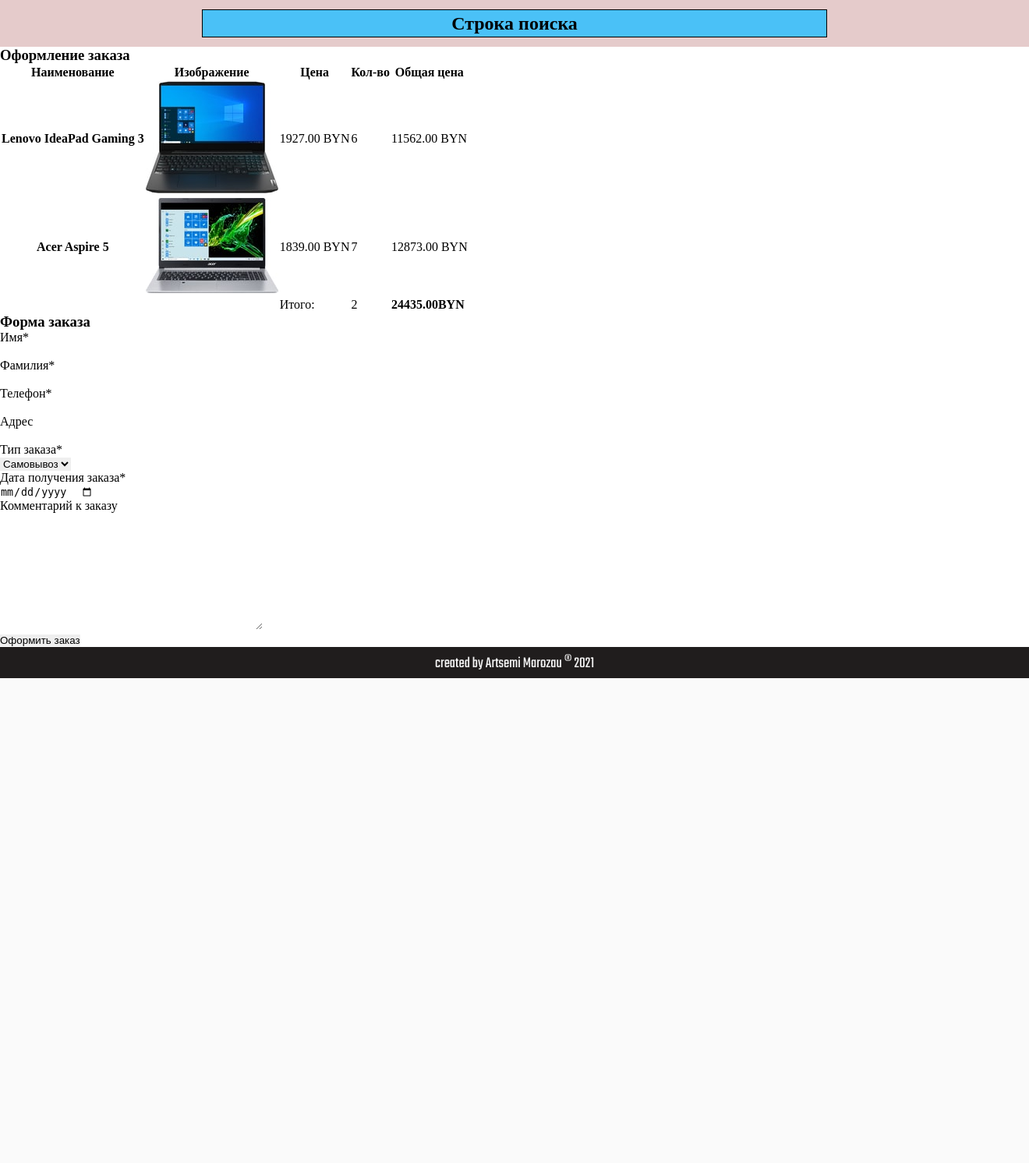
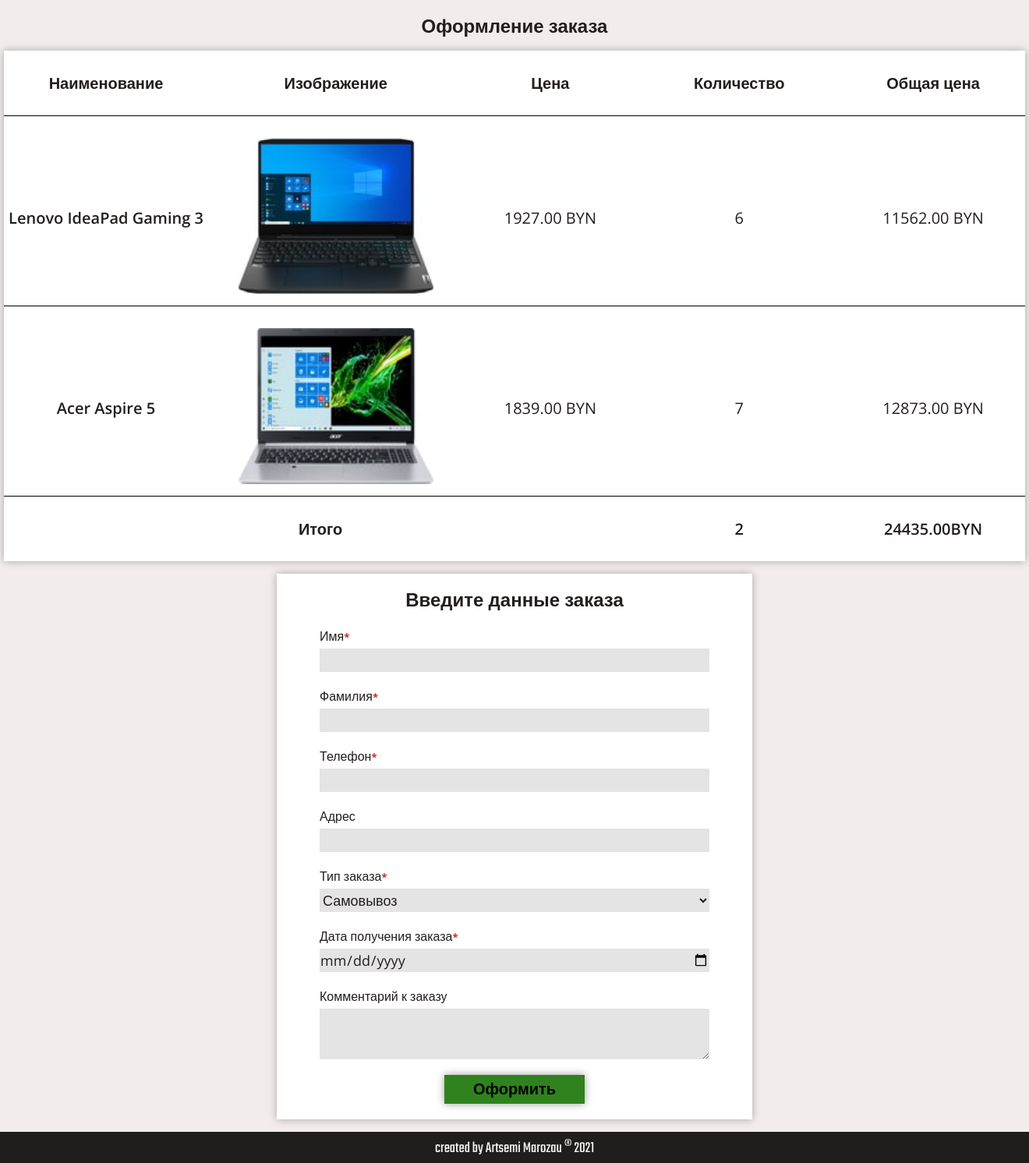
Before and after one commit to qqzii/testsite, a Django app: page /checkout in a window 1320 px wide. Shown: the part 81-1573 px from the top of the page at 78% size. Before the commit the page ends 951 px from the top, so only its background shows below. Run offline with Django 3.2, Linux system fonts and the light colour scheme; a user stored in the database is signed in; data comes from the database, SQL or seed files in the repository; both versions use the stored data as it was after the commit; lists and menus that the app fills with data are empty; some libraries are stand-ins or nearby versions.

Commit message:
10.08.21

```diff
--- a/mysite/app/static/css/base.css
+++ b/mysite/app/static/css/base.css
@@ -45,27 +45,6 @@
 }
 .header__list_item:hover{
     background-color: #4f4f4f;
-}
-
-
-
-.search{
-    height: 60px;
-    background-color: #E5CBCB;
-}
-.search__container{
-    display: flex;
-    justify-content: center;
-    align-items: center;
-}
-.search__item{
-    border: 1px solid black;
-    width: 800px;
-    height: 34px;
-    background-color: #4ac1f7;
-    display: flex;
-    justify-content: center;
-    align-items: center;
 }
 
 
--- a/mysite/app/static/css/cart.css
+++ b/mysite/app/static/css/cart.css
@@ -9,13 +9,15 @@
 .cart__your-cart{
     padding-top: 16px;
     text-align: center;
+    font-size: 24px;
 }
 .cart__table{
+    width: 100%;
     font-weight: normal;
     border-collapse: collapse;
     background-color: white;
     box-shadow: 0 0 10px rgba(0,0,0,0.3);
-    margin: 16px auto 0 auto;
+    margin-top: 16px;
 }
 .cart__table tr{
     border-bottom: 0.5px black solid;
@@ -90,6 +92,6 @@
     font-size: 20px;
     font-weight: 600;
     width: 180px;
-    margin: 10px auto 0 auto;
+    margin: 15px auto 0 auto;
     box-shadow: 0 0 10px rgba(0,0,0,0.4);
 }
--- /dev/null
+++ b/mysite/app/static/css/checkout.css
@@ -0,0 +1,62 @@
+.checkout__col-title{
+    width: 20%;
+}
+.checkout__col-img{
+    width: 25%;
+}
+.checkout__col-price{
+    width: 17%;
+}
+.checkout__col-qty{
+    width: 20%;
+}
+.checkout__col-total-price{
+    width: 18%;
+}
+.checkout__div{
+    padding: 16px 55px 20px 55px;
+    background-color: white;
+    box-shadow: 0 0 10px rgba(0,0,0,0.3);
+    margin: 16px auto 0 auto;
+    width: 500px;
+}
+.checkout__title{
+    font-size: 24px;
+    text-align: center;
+}
+.checkout__form{
+    display: flex;
+    flex-direction: column;
+    align-items: start;
+    justify-content: space-around;
+}
+.checkout__form .textinput, .select, .textarea{
+    background-color: #E4E4E4;
+    width: 100%;
+    font-family: 'Open Sans', sans-serif;
+    color: #241D1D;
+    font-size: 18px;
+    font-weight: 500;
+    margin-top: 5px;
+}
+.checkout__form .textinput, .select{
+    height: 30px;
+}
+.checkout__form .textarea{
+    height: 65px;
+}
+.form-group{
+    width: 100%;
+    margin-top: 20px;
+}
+.requiredField{
+    font-family: 'Open Sans', sans-serif;
+    color: #241D1D;
+    font-size: 16px;
+    font-weight: 500;
+}
+.asteriskField{
+    color: #DA2525;
+    font-weight: 700;
+    font-size: 13px;
+}
--- a/mysite/app/templates/base.html
+++ b/mysite/app/templates/base.html
@@ -9,6 +9,7 @@
     <link href="/static/css/category_detail.css" rel="stylesheet" type="text/css">
     <link href="/static/css/product_detail.css" rel="stylesheet" type="text/css">
     <link href="/static/css/cart.css" rel="stylesheet" type="text/css">
+    <link href="/static/css/checkout.css" rel="stylesheet" type="text/css">
 
     <link rel="stylesheet" href="https://cdnjs.cloudflare.com/ajax/libs/font-awesome/4.7.0/css/font-awesome.min.css">
 
@@ -46,14 +47,6 @@
                     </ul>
                 </li>
             </ul>
-        </div>
-    </section>
-
-    <section class="search">
-        <div class="container search__container">
-            <div class="search__item">
-                <h2>Строка поиска</h2>
-            </div>
         </div>
     </section>
 
--- a/mysite/app/templates/checkout.html
+++ b/mysite/app/templates/checkout.html
@@ -3,43 +3,81 @@
 
 {% block content %}
 
-<h3 class="text-center mt-5 mb-5">Оформление заказа</h3>
-<table class="table">
+    <section class="cart">
+        <div class="container cart__container">
+            <h2 class="cart__your-cart">Оформление заказа</h2>
+            {% if cart.product.count %}
+                <table class="cart__table">
                     <thead>
-    <tr>
-      <th scope="col">Наименование</th>
-      <th scope="col">Изображение</th>
-      <th scope="col">Цена</th>
-      <th scope="col">Кол-во</th>
-      <th scope="col">Общая цена</th>
+                        <tr class="cart__head">
+                            <th class="checkout__col-title">Наименование</th>
+                            <th class="checkout__col-img">Изображение</th>
+                            <th class="checkout__col-price">Цена</th>
+                            <th class="checkout__col-qty">Количество</th>
+                            <th class="checkout__col-total-price">Общая цена</th>
                         </tr>
                     </thead>
                     <tbody>
                         {% for item in cart.product.all %}
                             <tr>
-        <th scope="row">{{ item.content_object.title }}</th>
-        <td class="w-25"><img src="{{ item.content_object.image.url }}" class="img-fluid" alt=""></td>
-        <td>{{ item.content_object.price }} BYN</td>
-        <td>{{ item.qty }}</td>
-        <td>{{ item.final_price }} BYN</td>
+                                <th class="fs-20 fw-600">{{ item.content_object.title }}</th>
+                                <th>
+                                    <img src="{{ item.content_object.image.url }}" alt="" class="products__image">
+                                </th>
+                                <th class="fs-20 fw-500">{{ item.content_object.price }} BYN</th>
+                                <th class="fs-20 fw-500">{{ item.qty }}</th>
+                                <th class="fs-20 fw-500">{{ item.final_price }} BYN</th>
                             </tr>
                         {% endfor %}
                         <tr>
-        <td colspan="2"></td>
-        <td>Итого:</td>
-        <td>{{ cart.total_products }}</td>
-        <td><strong>{{ cart.final_price }}BYN</strong></td>
+                            <th class="fs-20 fw-600" colspan="3">Итого</th>
+                            <th class="fs-20 fw-600">{{ cart.total_products }}</th>
+                            <th class="fs-20 fw-600">{{ cart.final_price }}BYN</th>
                         </tr>
                     </tbody>
                 </table>
-
-<hr>
-
-<h3 class="text-center mt-5 mb-5">Форма заказа</h3>
-<form action="{% url 'make_order' %}" method="POST">
+            {% endif %}
+            <div class="checkout__div">
+                <h3 class="checkout__title">Введите данные заказа</h3>
+                <form class="checkout__form" action="{% url 'make_order' %}" method="POST">
                     {% csrf_token %}
                     {{ form|crispy }}
-    <input type="submit" class="btn btn-success btn-block mb-3" value="Оформить заказ">
+                    <input type="submit" class="cart__go-to-checkout" value="Оформить">
                 </form>
+            </div>
+        </div>
+    </section>
+
+<!--<h3 class="text-center mt-5 mb-5">Оформление заказа</h3>-->
+<!--<table class="table">-->
+<!--  <thead>-->
+<!--    <tr>-->
+<!--      <th scope="col">Наименование</th>-->
+<!--      <th scope="col">Изображение</th>-->
+<!--      <th scope="col">Цена</th>-->
+<!--      <th scope="col">Кол-во</th>-->
+<!--      <th scope="col">Общая цена</th>-->
+<!--    </tr>-->
+<!--  </thead>-->
+<!--  <tbody>-->
+<!--  {% for item in cart.product.all %}-->
+<!--    <tr>-->
+<!--        <th scope="row">{{ item.content_object.title }}</th>-->
+<!--        <td class="w-25"><img src="{{ item.content_object.image.url }}" class="img-fluid" alt=""></td>-->
+<!--        <td>{{ item.content_object.price }} BYN</td>-->
+<!--        <td>{{ item.qty }}</td>-->
+<!--        <td>{{ item.final_price }} BYN</td>-->
+<!--    </tr>-->
+<!--  {% endfor %}-->
+<!--    <tr>-->
+<!--        <td colspan="2"></td>-->
+<!--        <td>Итого:</td>-->
+<!--        <td>{{ cart.total_products }}</td>-->
+<!--        <td><strong>{{ cart.final_price }}BYN</strong></td>-->
+<!--    </tr>-->
+<!--  </tbody>-->
+<!--</table>-->
+
+<!--<hr>-->
 
 {% endblock content %}
```
Also changed, not shown: mysite/app/templates/cart.html (+0 -51 lines), mysite/db.sqlite3. Lines whose indentation alone changed are shown as unchanged.
